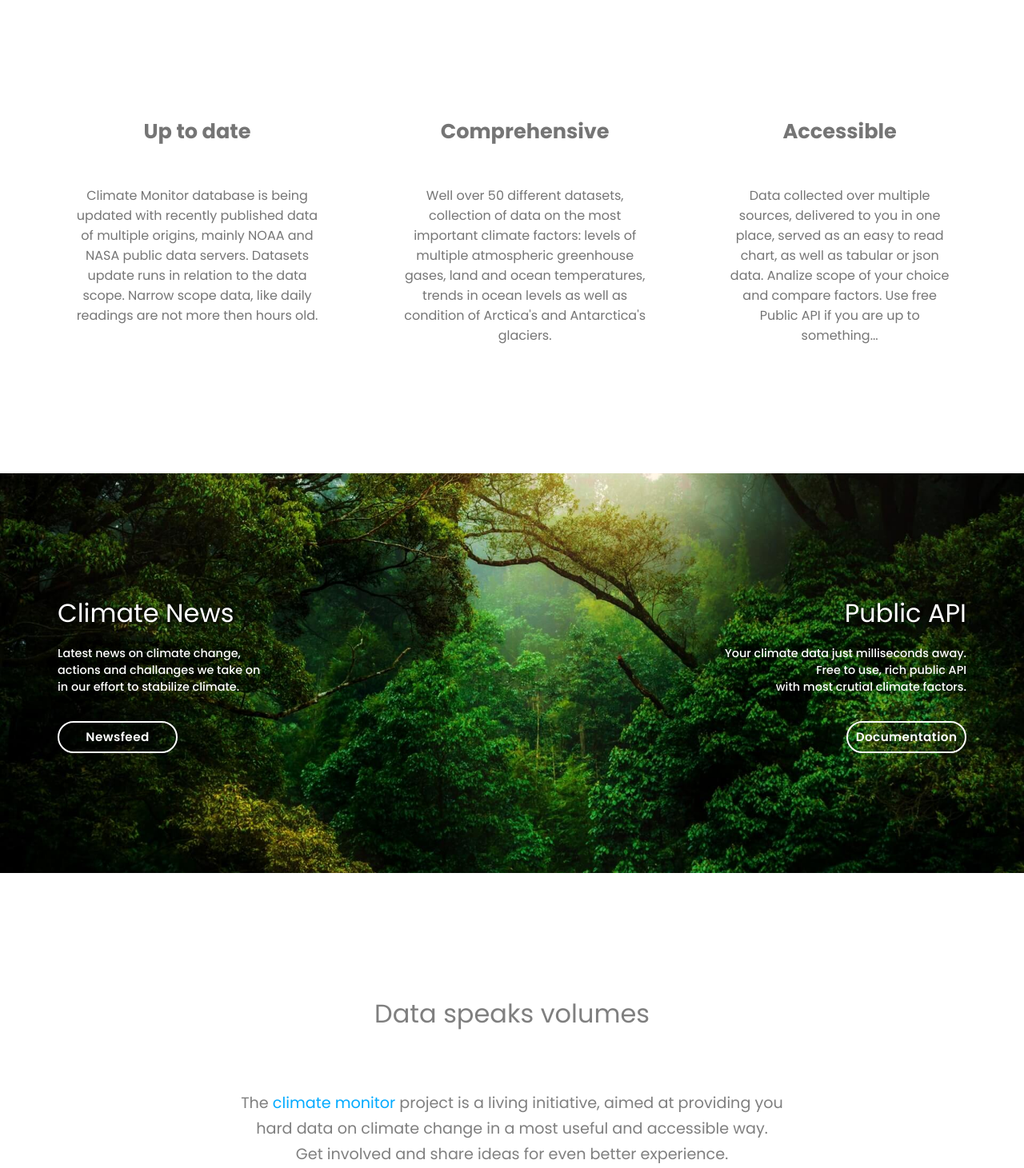
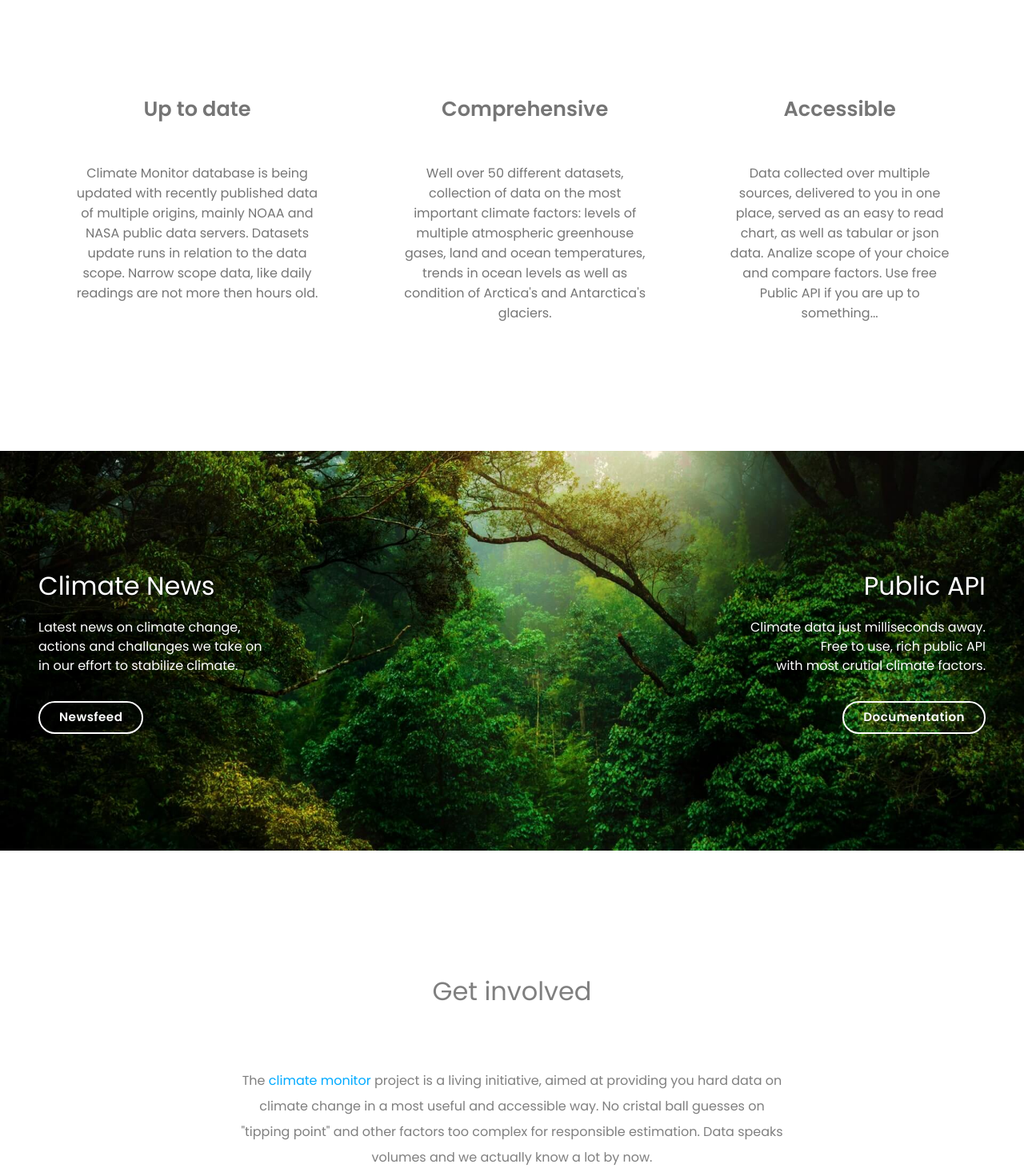
Before and after one commit to TomaszPietrzykowski/climate-monitor-client, a React (Create React App) app: page / in a window 1280 px wide. Shown: the part 1029-2490 px from the top of the page at 80% size. Built offline with nearby package versions, Linux system fonts and the light colour scheme; no server answers.

Commit message:
homepage styles tweaked, favicon added

```diff
--- a/src/components/home/Amazon.js
+++ b/src/components/home/Amazon.js
@@ -14,12 +14,12 @@ const useStyles = makeStyles((theme) => ({
     backgroundPosition: "center",
     width: "100%",
     minHeight: "500px",
-    [theme.breakpoints.down("sm")]: {
+    [theme.breakpoints.down("md")]: {
       backgroundPosition: "left",
     },
   },
   siteContainer: {
-    maxWidth: 1200,
+    maxWidth: 1300,
     margin: "auto",
   },
   flexContainer: {
@@ -27,7 +27,7 @@ const useStyles = makeStyles((theme) => ({
     justifyContent: "space-between",
     minHeight: "500px",
     alignItems: "center",
-    [theme.breakpoints.down("sm")]: {
+    [theme.breakpoints.down("md")]: {
       flexDirection: "column",
       padding: "1rem",
     },
@@ -35,10 +35,10 @@ const useStyles = makeStyles((theme) => ({
   tabLeft: {
     display: "flex",
     flexDirection: "column",
-    marginLeft: "2rem",
+    marginLeft: "3rem",
     textAlign: "left",
     alignItems: "flex-start",
-    [theme.breakpoints.down("sm")]: {
+    [theme.breakpoints.down("md")]: {
       marginLeft: 0,
       marginTop: "6rem",
       textAlign: "center",
@@ -48,10 +48,10 @@ const useStyles = makeStyles((theme) => ({
   tabRight: {
     display: "flex",
     flexDirection: "column",
-    marginRight: "2rem",
+    marginRight: "3rem",
     textAlign: "right",
     alignItems: "flex-end",
-    [theme.breakpoints.down("sm")]: {
+    [theme.breakpoints.down("md")]: {
       marginRight: 0,
       marginTop: "6rem",
       marginBottom: "6rem",
@@ -61,18 +61,22 @@ const useStyles = makeStyles((theme) => ({
   },
   text: {
     fontFamily: "Poppins, sans",
-    fontSize: "0.9rem",
-    fontWeight: 500,
+    fontSize: "1rem",
+    fontWeight: 400,
     color: "white",
     textShadow: "0px 0px 15px rgba(0, 0, 0, 1)",
     marginTop: "1rem",
+    lineHeight: "1.5rem",
+    [theme.breakpoints.down("xs")]: {
+      fontSize: "0.9rem",
+    },
   },
   title: {
     fontFamily: "Poppins, sans",
     fontSize: "2rem",
     color: "white",
     textShadow: "0px 0px 4px rgba(0, 0, 0, 1)",
-    [theme.breakpoints.down("sm")]: {
+    [theme.breakpoints.down("xs")]: {
       fontSize: "1.6rem",
     },
   },
@@ -83,13 +87,13 @@ const useStyles = makeStyles((theme) => ({
     fontFamily: "Poppins, sans",
     fontSize: "0.95rem",
     border: "2px solid white",
-    width: "150px",
     textTransform: "none",
     marginTop: "2rem",
     marginLeft: "0rem",
     marginRight: "0rem",
-    [theme.breakpoints.down("sm")]: {
-      width: "auto",
+    padding: "0.3rem 1.5rem",
+    [theme.breakpoints.down("xs")]: {
+      padding: "0.2rem 1rem",
       fontSize: "0.8rem",
       fontWeight: 500,
     },
@@ -98,11 +102,11 @@ const useStyles = makeStyles((theme) => ({
 
 const Amazon = ({ setValue }) => {
   const classes = useStyles();
-  const [ref, inView] = useInView({
+  const [ref1, inView1] = useInView({
     triggerOnce: true,
     trigger: 1,
   });
-  const [ref1, inView1] = useInView({
+  const [ref2, inView2] = useInView({
     triggerOnce: true,
     trigger: 1,
   });
@@ -113,17 +117,16 @@ const Amazon = ({ setValue }) => {
         <div className={classes.flexContainer}>
           <div className={classes.tabLeft}>
             <Spring
-              from={{ opacity: 0, marginTop: 30, marginBottom: -30 }}
+              from={{ opacity: 0, marginTop: 25, marginBottom: -25 }}
               to={{
-                opacity: inView ? 1 : 0,
-                marginTop: inView ? 0 : 30,
-                marginBottom: inView ? 0 : -30,
+                opacity: inView1 ? 1 : 0,
+                marginTop: inView1 ? 0 : 25,
+                marginBottom: inView1 ? 0 : -25,
               }}
               config={config.gentle}
-              delay={200}
             >
               {(props) => (
-                <animated.div style={props} ref={ref}>
+                <animated.div style={props} ref={ref1}>
                   <div className={classes.title}>Climate News</div>
                   <div className={classes.text}>
                     Latest news on climate change,
@@ -147,20 +150,19 @@ const Amazon = ({ setValue }) => {
           </div>
           <div className={classes.tabRight}>
             <Spring
-              from={{ opacity: 0, marginTop: 30, marginBottom: -30 }}
+              from={{ opacity: 0, marginTop: 25, marginBottom: -25 }}
               to={{
-                opacity: inView1 ? 1 : 0,
-                marginTop: inView1 ? 0 : 30,
-                marginBottom: inView1 ? 0 : -30,
+                opacity: inView2 ? 1 : 0,
+                marginTop: inView2 ? 0 : 25,
+                marginBottom: inView2 ? 0 : -25,
               }}
               config={config.gentle}
-              delay={200}
             >
               {(props) => (
-                <animated.div style={props} ref={ref1}>
+                <animated.div style={props} ref={ref2}>
                   <div className={classes.title}>Public API</div>
                   <div className={classes.text}>
-                    Your climate data just milliseconds away.
+                    Climate data just milliseconds away.
                     <br />
                     Free to use, rich public API <br />
                     with most crutial climate factors.
--- a/src/components/home/Description.js
+++ b/src/components/home/Description.js
@@ -23,24 +23,21 @@ const useStyles = makeStyles((theme) => ({
     justifyContent: "space-between",
     alignItems: "center",
     fontFamily: "Poppins",
-    paddingTop: "2rem",
-    paddingBottom: "2rem",
+    padding: "2rem 0",
     margin: "3rem",
     color: theme.palette.text.secondary,
     height: "100%",
     [theme.breakpoints.down("md")]: {
       margin: "1rem",
-    },
-    [theme.breakpoints.down("sm")]: {
-      margin: "1rem 3rem",
+      padding: "2rem 1rem",
     },
     [theme.breakpoints.down("xs")]: {
-      margin: "1rem",
+      padding: "2rem 0",
     },
   },
   title: {
     fontSize: "1.6rem",
-    fontWeight: "bold",
+    fontWeight: 600,
     marginBottom: "3rem",
     [theme.breakpoints.down("md")]: {
       fontSize: "1.2rem",
@@ -52,39 +49,36 @@ const useStyles = makeStyles((theme) => ({
     [theme.breakpoints.down("md")]: {
       fontSize: "0.8rem",
     },
+    [theme.breakpoints.down("sm")]: {
+      fontSize: "0.9rem",
+    },
   },
 }));
 
 const Description = () => {
   const classes = useStyles();
-  const [ref, inView] = useInView({
+  const intersectionOptions = {
     triggerOnce: true,
     trigger: 1,
-  });
-  const [ref1, inView1] = useInView({
-    triggerOnce: true,
-    trigger: 1,
-  });
-  const [ref2, inView2] = useInView({
-    triggerOnce: true,
-    trigger: 1,
-  });
+  };
+  const [ref1, inView1] = useInView(intersectionOptions);
+  const [ref2, inView2] = useInView(intersectionOptions);
+  const [ref3, inView3] = useInView(intersectionOptions);
 
   return (
     <div className={classes.container}>
       <div className={classes.tab}>
         <Spring
-          from={{ opacity: 0, marginTop: 30, marginBottom: -30 }}
+          from={{ opacity: 0, marginTop: 25, marginBottom: -25 }}
           to={{
-            opacity: inView ? 1 : 0,
-            marginTop: inView ? 0 : 30,
-            marginBottom: inView ? 0 : -30,
+            opacity: inView1 ? 1 : 0,
+            marginTop: inView1 ? 0 : 25,
+            marginBottom: inView1 ? 0 : -25,
           }}
           config={config.gentle}
-          delay={200}
         >
           {(props) => (
-            <animated.div style={props} ref={ref}>
+            <animated.div style={props} ref={ref1}>
               <div className={classes.title}>Up to date</div>
               <div className={classes.text}>
                 Climate Monitor database is being updated with recently
@@ -99,17 +93,16 @@ const Description = () => {
       </div>
       <div className={classes.tab}>
         <Spring
-          from={{ opacity: 0, marginTop: 30, marginBottom: -30 }}
+          from={{ opacity: 0, marginTop: 25, marginBottom: -25 }}
           to={{
-            opacity: inView1 ? 1 : 0,
-            marginTop: inView1 ? 0 : 30,
-            marginBottom: inView1 ? 0 : -30,
+            opacity: inView2 ? 1 : 0,
+            marginTop: inView2 ? 0 : 25,
+            marginBottom: inView2 ? 0 : -25,
           }}
           config={config.gentle}
-          delay={200}
         >
           {(props) => (
-            <animated.div style={props} ref={ref1}>
+            <animated.div style={props} ref={ref2}>
               <div className={classes.title}>Comprehensive</div>
               <div className={classes.text}>
                 Well over 50 different datasets, collection of data on the most
@@ -124,17 +117,16 @@ const Description = () => {
       </div>
       <div className={classes.tab}>
         <Spring
-          from={{ opacity: 0, marginTop: 30, marginBottom: -30 }}
+          from={{ opacity: 0, marginTop: 25, marginBottom: -25 }}
           to={{
-            opacity: inView2 ? 1 : 0,
-            marginTop: inView2 ? 0 : 30,
-            marginBottom: inView2 ? 0 : -30,
+            opacity: inView3 ? 1 : 0,
+            marginTop: inView3 ? 0 : 25,
+            marginBottom: inView3 ? 0 : -25,
           }}
           config={config.gentle}
-          delay={200}
         >
           {(props) => (
-            <animated.div style={props} ref={ref2}>
+            <animated.div style={props} ref={ref3}>
               <div className={classes.title}>Accessible</div>
               <div className={classes.text}>
                 Data collected over multiple sources, delivered to you in one
--- a/src/components/home/GetInvolved.js
+++ b/src/components/home/GetInvolved.js
@@ -10,7 +10,7 @@ const useStyles = makeStyles((theme) => ({
   sloganContainer: {
     margin: "auto",
     marginTop: "6rem",
-    marginBottom: "10rem",
+    marginBottom: "8rem",
     maxWidth: 1200,
     display: "flex",
     flexDirection: "column",
@@ -19,6 +19,7 @@ const useStyles = makeStyles((theme) => ({
     padding: "3.5rem",
     [theme.breakpoints.down("sm")]: {
       marginTop: "4rem",
+      marginBottom: "6rem",
       padding: "1rem",
     },
   },
@@ -27,33 +28,28 @@ const useStyles = makeStyles((theme) => ({
     fontSize: "2rem",
     textAlign: "center",
     color: "rgba(0, 0, 0, 0.5)",
-    [theme.breakpoints.down("md")]: {
+    [theme.breakpoints.down("xs")]: {
       fontSize: "1.6rem",
-    },
-    [theme.breakpoints.down("sm")]: {
-      fontSize: "1.4rem",
-    },
-    [theme.breakpoints.down("xs")]: {
-      fontSize: "1.2rem",
     },
   },
   about: {
     maxWidth: "780px",
     fontFamily: "Poppins, sans",
-    fontSize: "1.2rem",
+    fontSize: "1rem",
     textAlign: "center",
     lineHeight: "2rem",
     color: "rgba(0, 0, 0, 0.5)",
     padding: "3rem",
     marginTop: "1.5rem",
     [theme.breakpoints.down("md")]: {
-      fontSize: "1rem",
       padding: "1rem",
     },
     [theme.breakpoints.down("sm")]: {
-      lineHeight: "1rem",
-      fontSize: "0.8rem",
+      lineHeight: "1.5rem",
       marginTop: "1rem",
+    },
+    [theme.breakpoints.down("xs")]: {
+      fontSize: ".9rem",
     },
   },
   blue: {
@@ -71,28 +67,26 @@ const useStyles = makeStyles((theme) => ({
     borderRadius: "50px",
     fontFamily: "Poppins, sans",
     fontSize: "0.95rem",
-    width: "150px",
     textTransform: "none",
     border: "3px solid",
     marginTop: "1.5rem",
     marginLeft: "0rem",
     marginRight: "0rem",
+    padding: "0.3rem 2rem",
     "&:hover": {
       border: "3px solid",
     },
-    [theme.breakpoints.down("md")]: {
-      width: "130px",
-    },
     [theme.breakpoints.down("sm")]: {
-      fontSize: "0.8rem",
-      width: "120px",
       border: "2px solid",
       "&:hover": {
         border: "2px solid",
       },
     },
+
     [theme.breakpoints.down("xs")]: {
-      marginTop: "1rem",
+      padding: "0.2rem 1.5rem",
+      fontSize: "0.8rem",
+      fontWeight: 500,
     },
   },
 }));
@@ -118,12 +112,17 @@ const GetInvolved = ({ setValue }) => {
       >
         {(props) => (
           <animated.div style={props} ref={ref} className={classes.flex}>
-            <div className={classes.sloganText}>Data speaks volumes</div>
+            <div className={classes.sloganText}>Get involved</div>
             <div className={classes.about}>
               The<span className={classes.blue}> climate monitor </span>
               project is a living initiative, aimed at providing you hard data
-              on climate change in a most useful and accessible way. <br /> Get
-              involved and share ideas for even better experience.
+              on climate change in a most useful and accessible way. No cristal
+              ball guesses on "tipping point" and other factors too complex for
+              responsible estimation. Data speaks volumes and we actually know a
+              lot by now.
+              <br />
+              <br /> Suggest functionality or request additional data. Share
+              ideas and opinions for even better experience.
             </div>
             <Button
               variant="outlined"
--- a/src/components/home/LatestReadings.js
+++ b/src/components/home/LatestReadings.js
@@ -52,28 +52,25 @@ const useStyles = makeStyles((theme) => ({
     borderRadius: "50px",
     fontFamily: "Poppins, sans",
     fontSize: "0.95rem",
-    width: "150px",
+    // width: "150px",
     textTransform: "none",
     border: "3px solid",
     marginTop: "1.5rem",
     marginLeft: "0rem",
     marginRight: "0rem",
+    padding: "0.3rem 1.5rem",
     "&:hover": {
       border: "3px solid",
     },
-    [theme.breakpoints.down("md")]: {
-      width: "130px",
-    },
-    [theme.breakpoints.down("sm")]: {
+    [theme.breakpoints.down("xs")]: {
+      padding: "0.2rem 1rem",
       fontSize: "0.8rem",
-      width: "120px",
+      fontWeight: 500,
+      marginTop: "1rem",
       border: "2px solid",
       "&:hover": {
         border: "2px solid",
       },
-    },
-    [theme.breakpoints.down("xs")]: {
-      marginTop: "1rem",
     },
   },
 }));
@@ -136,7 +133,7 @@ const LatestReadings = ({ setValue }) => {
                 to="/data"
                 onClick={() => setValue(1)}
               >
-                More Data
+                More&nbsp;Data
               </Button>
             </div>
           </Fragment>
--- a/src/components/ui/Separator.js
+++ b/src/components/ui/Separator.js
@@ -14,7 +14,7 @@ const Separator = () => {
         src={svg}
         alt="separator"
         style={{
-          width: "70%",
+          width: "60%",
           margin: "auto",
         }}
       />
```
Also changed, not shown: src/components/home/LatestCard.js (+17 -26 lines), src/components/home/LatestPrimaryCard.js (+23 -15 lines), public/manifest.json, 1 other file (tests, documents, lock files or other folders).
